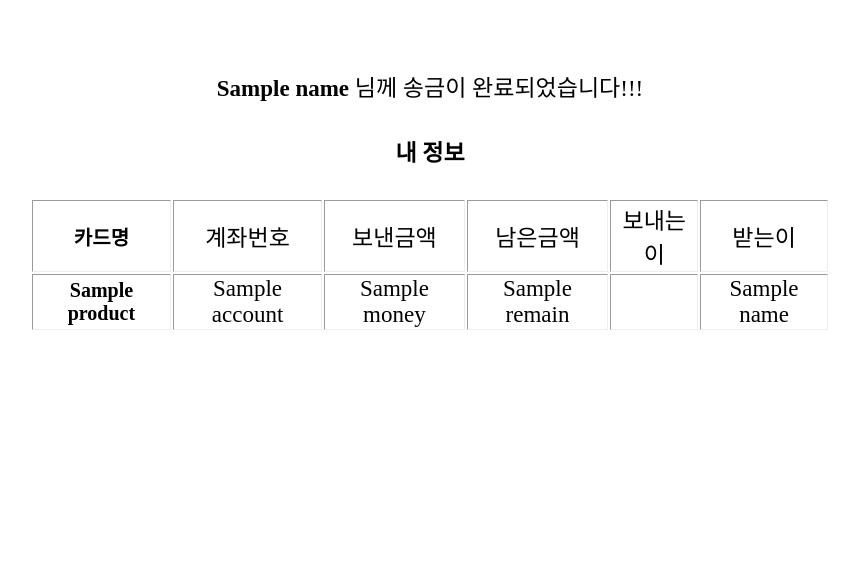
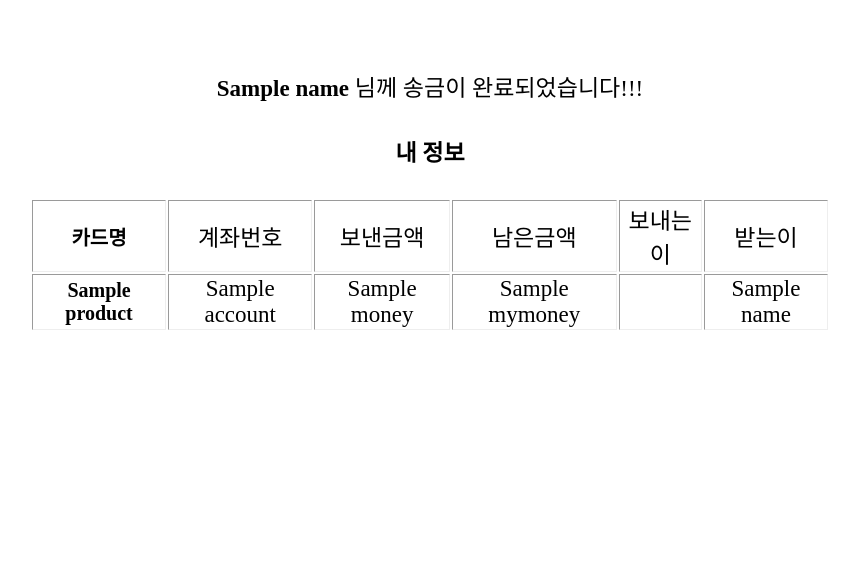
Before and after one commit to whddla/sota-chatbot, a Django app: template sota/service/templates/send_suc.html in a window 1280 px wide. Shown: the part 145-715 px from the top of the page, without its empty margins (210-1069 px from the left). Run offline with Django 3.2, Linux system fonts and the light colour scheme; tables that the repository leaves empty hold one stand-in row (values such as "Sample post"); the template is opened without the code that fills it: values that come from a table or form of the project are taken from there, most other values are stand-ins (such as "Sample title", 1, 10 or a date in 2020).

Commit message:
남은돈 오류 수정
남은돈 오류 수정

```diff
--- a/sota/service/templates/send_suc.html
+++ b/sota/service/templates/send_suc.html
@@ -24,7 +24,7 @@
                     <td>{{card_name.name}}</td>
                     <td>{{mycard.account}}</td>
                     <td>{{money}}</td>
-                    <td>{{mycard.remain}}</td>
+                    <td>{{mymoney}}</td>
                     <td>{{user.name}}</td>
                     <td>{{name}}</td>
                 </tr>
--- a/sota/service/views.py
+++ b/sota/service/views.py
@@ -303,7 +303,8 @@
             'name':takeUser.name,
             'mycard':mycard,
             'card_name':card_name,
-            'money':mysm
+            'money':mysm,
+            'mymoney':remain
         }
     return render(request, 'send_suc.html',context)
 
--- a/sota/sota/templates/layout/layout.html
+++ b/sota/sota/templates/layout/layout.html
@@ -67,9 +67,5 @@
             </div>
         </div>
     </div>
-    <!-- <input class="channel-talk-button" onclick="showPopup();" readonly/> -->
 </body>
-<!-- <script type="text/javascript">
-    function showPopup() { window.open("/chatbot", "a", "width=800, height=1000, left=1500, top=100"); }
-</script> -->
 </html>
--- a/sota/sota/views.py
+++ b/sota/sota/views.py
@@ -1,5 +1,5 @@
 from django.shortcuts import render,redirect
-from sota.models import User,Deposit,DProduct,Card, CProduct, LProduct,Transation
+from sota.models import User
 def index(request):
     try:
         user = User.objects.get(idx= int(request.session['login']))
```
